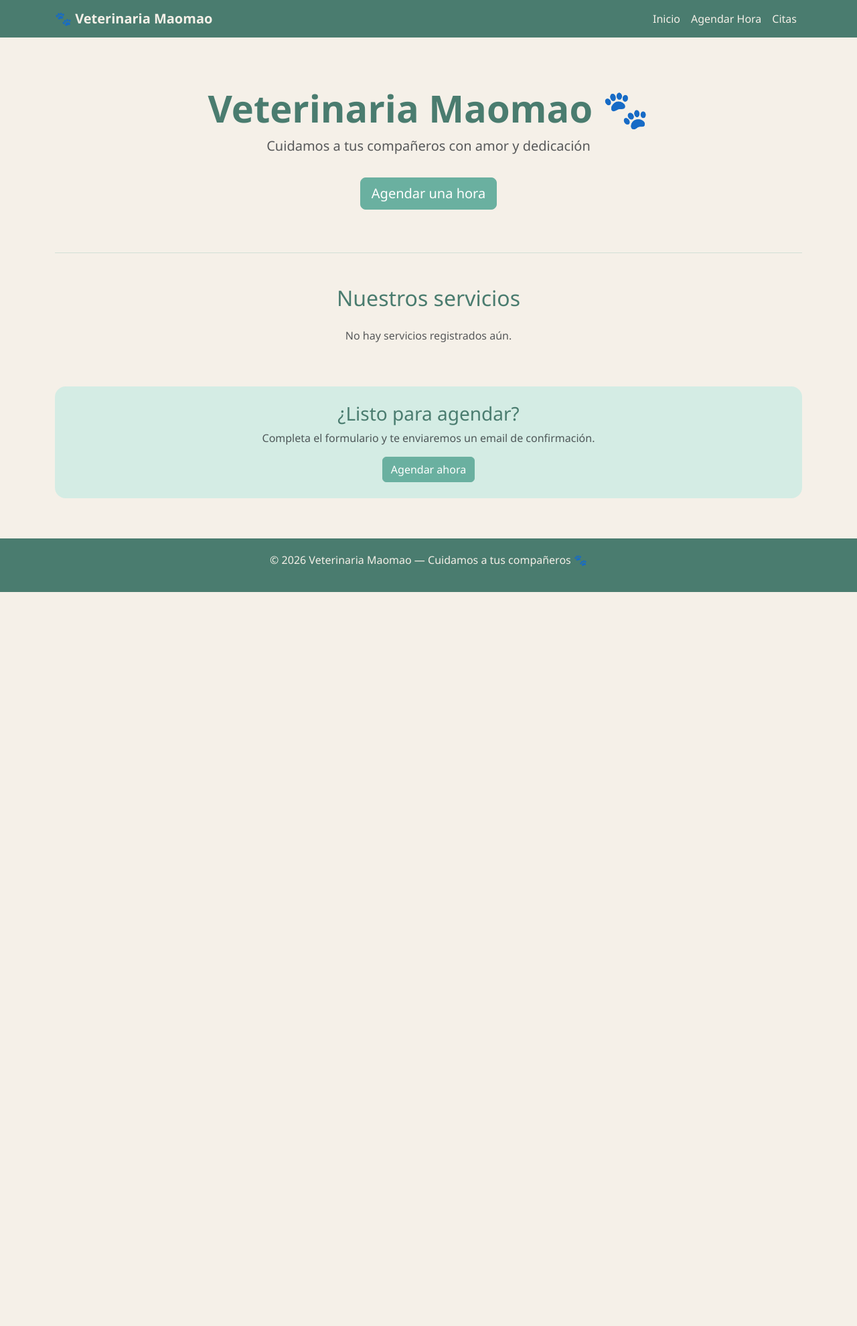
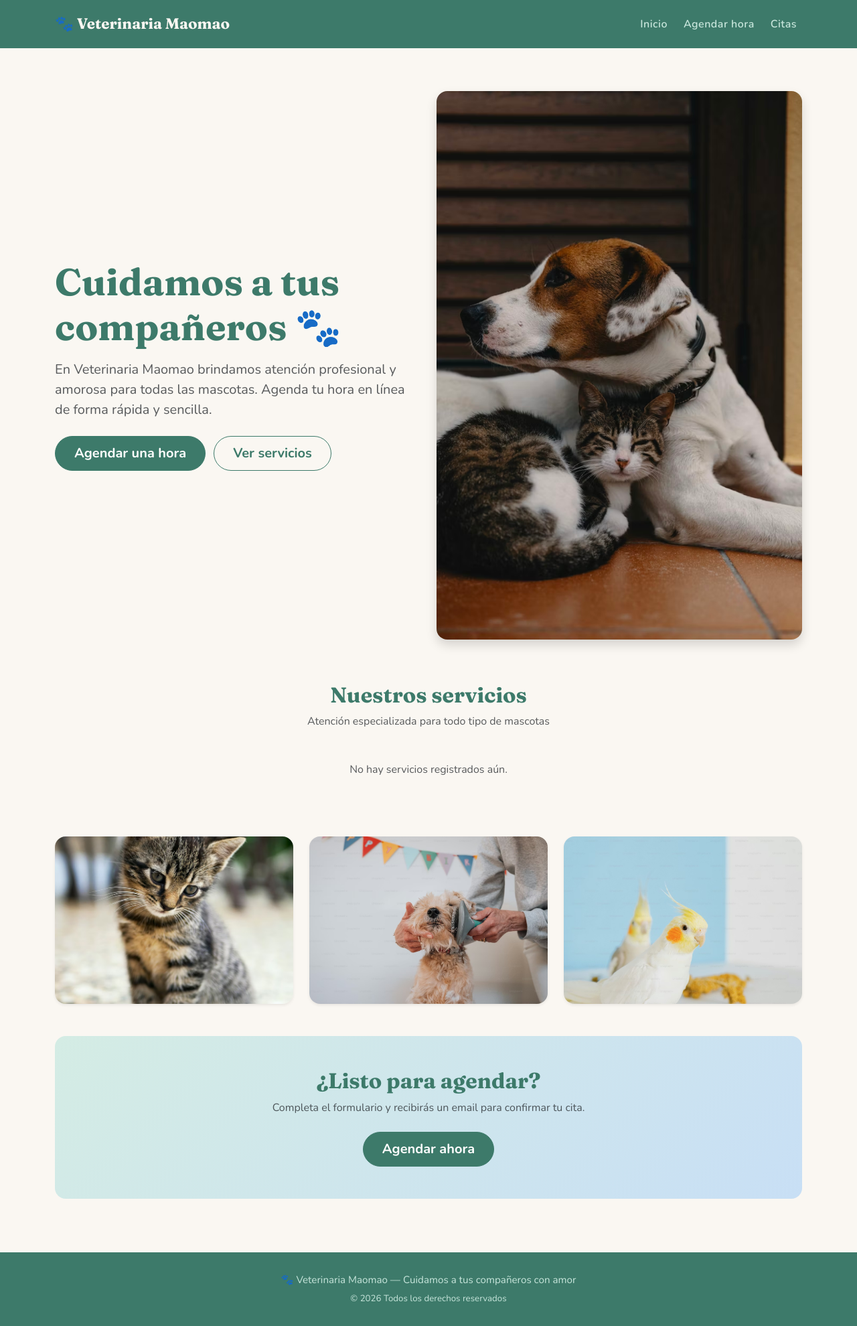
Before and after one commit to DanielaFMV/veterinaria-maomao, a Django app: page / in a window 1280 px wide. Shown: the whole page at 67% size. Before the commit the page ends 884 px from the top, so only its background shows below. Run offline with Django 5.2, Linux system fonts and the light colour scheme; data that the repository does not hold is empty.

Commit message:
mejoras de diseño: tipografía e imágenes

```diff
--- a/maomao/settings/base.py
+++ b/maomao/settings/base.py
@@ -59,6 +59,7 @@ USE_I18N = True
 USE_TZ = True
 
 STATIC_URL = '/static/'
+STATICFILES_DIRS = [BASE_DIR / 'static']
 STATIC_ROOT = BASE_DIR / 'staticfiles'
 STATICFILES_STORAGE = 'whitenoise.storage.CompressedManifestStaticFilesStorage'
 
--- a/templates/citas/base.html
+++ b/templates/citas/base.html
@@ -1,3 +1,4 @@
+{% load static %}
 <!DOCTYPE html>
 <html lang="es">
 <head>
@@ -5,67 +6,98 @@
     <meta name="viewport" content="width=device-width, initial-scale=1.0">
     <title>{% block title %}Veterinaria Maomao{% endblock %}</title>
     <link href="https://cdn.jsdelivr.net/npm/bootstrap@5.3.0/dist/css/bootstrap.min.css" rel="stylesheet">
+    <link href="https://fonts.googleapis.com/css2?family=Fraunces:wght@700;900&family=Nunito:wght@400;600;700&display=swap" rel="stylesheet">
     <style>
         body {
-            background-color: #f5f0e8;
-            font-family: 'Segoe UI', sans-serif;
+            background-color: #faf7f2;
+            font-family: 'Nunito', sans-serif;
+            color: #3a3a3a;
+        }
+        h1, h2, h3 {
+            font-family: 'Fraunces', serif;
+            color: #3d7a6a;
         }
         .navbar {
-            background-color: #4a7c6f !important;
+            background-color: #3d7a6a !important;
+            padding: 14px 0;
         }
-        .navbar-brand, .nav-link {
-            color: #f5f0e8 !important;
+        .navbar-brand {
+            color: #faf7f2 !important;
+            font-family: 'Fraunces', serif;
+            font-size: 1.4rem;
+        }
+        .nav-link {
+            color: #c8e6dc !important;
+            font-weight: 600;
+            letter-spacing: 0.03em;
         }
         .nav-link:hover {
-            color: #b8d8c8 !important;
+            color: #ffffff !important;
         }
         .btn-primary {
-            background-color: #6ab0a0;
-            border-color: #6ab0a0;
+            background-color: #3d7a6a;
+            border-color: #3d7a6a;
+            border-radius: 30px;
+            padding: 10px 28px;
+            font-weight: 700;
         }
         .btn-primary:hover {
-            background-color: #4a7c6f;
-            border-color: #4a7c6f;
+            background-color: #2f5f52;
+            border-color: #2f5f52;
         }
-        h1, h2, h3 {
-            color: #4a7c6f;
+        .btn-outline-primary {
+            color: #3d7a6a;
+            border-color: #3d7a6a;
+            border-radius: 30px;
+            padding: 10px 28px;
+            font-weight: 700;
+        }
+        .btn-outline-primary:hover {
+            background-color: #3d7a6a;
+            color: white;
         }
         .card {
             border: none;
-            border-radius: 16px;
+            border-radius: 20px;
+            box-shadow: 0 4px 20px rgba(0,0,0,0.07);
         }
         footer {
-            background-color: #4a7c6f;
-            color: #f5f0e8;
+            background-color: #3d7a6a;
+            color: #c8e6dc;
             text-align: center;
-            padding: 20px;
-            margin-top: 60px;
+            padding: 30px;
+            margin-top: 80px;
+            font-size: 0.95rem;
+        }
+        footer a {
+            color: #ffffff;
         }
     </style>
 </head>
 <body>
-    <nav class="navbar navbar-expand-lg mb-4">
+    <nav class="navbar navbar-expand-lg">
         <div class="container">
-            <a class="navbar-brand fw-bold" href="{% url 'citas:inicio' %}">🐾 Veterinaria Maomao</a>
+            <a class="navbar-brand" href="{% url 'citas:inicio' %}">🐾 Veterinaria Maomao</a>
             <button class="navbar-toggler" type="button" data-bs-toggle="collapse" data-bs-target="#navMenu">
                 <span class="navbar-toggler-icon"></span>
             </button>
             <div class="collapse navbar-collapse" id="navMenu">
-                <ul class="navbar-nav ms-auto">
+                <ul class="navbar-nav ms-auto gap-2">
                     <li class="nav-item"><a class="nav-link" href="{% url 'citas:inicio' %}">Inicio</a></li>
-                    <li class="nav-item"><a class="nav-link" href="{% url 'citas:agendar' %}">Agendar Hora</a></li>
+                    <li class="nav-item"><a class="nav-link" href="{% url 'citas:agendar' %}">Agendar hora</a></li>
                     <li class="nav-item"><a class="nav-link" href="{% url 'citas:lista_citas' %}">Citas</a></li>
                 </ul>
             </div>
         </div>
     </nav>
 
-    <div class="container">
+    <div class="container my-5">
         {% block content %}{% endblock %}
     </div>
 
     <footer>
-        <p>© 2026 Veterinaria Maomao — Cuidamos a tus compañeros 🐾</p>
+        <p class="mb-1">🐾 Veterinaria Maomao — Cuidamos a tus compañeros con amor</p>
+        <small>© 2026 Todos los derechos reservados</small>
     </footer>
 
     <script src="https://cdn.jsdelivr.net/npm/bootstrap@5.3.0/dist/js/bootstrap.bundle.min.js"></script>
--- a/templates/citas/inicio.html
+++ b/templates/citas/inicio.html
@@ -1,39 +1,63 @@
 {% extends 'citas/base.html' %}
+{% load static %}
 
 {% block title %}Inicio — Veterinaria Maomao{% endblock %}
 
 {% block content %}
 
 <!-- Hero -->
-<div class="text-center py-5">
-    <h1 class="display-4 fw-bold">Veterinaria Maomao 🐾</h1>
-    <p class="lead text-muted">Cuidamos a tus compañeros con amor y dedicación</p>
-    <a href="{% url 'citas:agendar' %}" class="btn btn-primary btn-lg mt-3">Agendar una hora</a>
+<div class="row align-items-center mb-5 py-3">
+    <div class="col-md-6 mb-4 mb-md-0">
+        <h1 class="display-4 fw-bold mb-3">Cuidamos a tus compañeros 🐾</h1>
+        <p class="lead text-muted mb-4">En Veterinaria Maomao brindamos atención profesional y amorosa para todas las mascotas. Agenda tu hora en línea de forma rápida y sencilla.</p>
+        <a href="{% url 'citas:agendar' %}" class="btn btn-primary btn-lg me-2">Agendar una hora</a>
+        <a href="#servicios" class="btn btn-outline-primary btn-lg">Ver servicios</a>
+    </div>
+    <div class="col-md-6">
+        <img src="{% static 'img/hero.jpg' %}" alt="Veterinaria Maomao" class="img-fluid rounded-4 shadow">
+    </div>
 </div>
 
-<hr style="border-color: #6ab0a0;">
+<!-- Servicios -->
+<div id="servicios" class="mt-5">
+    <h2 class="text-center mb-2">Nuestros servicios</h2>
+    <p class="text-center text-muted mb-5">Atención especializada para todo tipo de mascotas</p>
 
-<!-- Servicios -->
-<h2 class="text-center mt-5 mb-4">Nuestros servicios</h2>
     <div class="row g-4">
         {% for servicio in servicios %}
         <div class="col-md-4">
-        <div class="card h-100 shadow-sm p-4" style="background-color: #e8f5f0;">
-            <h5 class="card-title">{{ servicio.nombre }}</h5>
-            <p class="card-text text-muted">{{ servicio.descripcion }}</p>
-            <small class="text-muted">Duración estimada: {{ servicio.duracion_minutos }} minutos</small>
+            <div class="card h-100 p-4" style="background-color: #eef7f3;">
+                <h5 class="mb-2">{{ servicio.nombre }}</h5>
+                <p class="text-muted small mb-3">{{ servicio.descripcion }}</p>
+                <span class="badge rounded-pill" style="background-color: #3d7a6a; width: fit-content;">
+                    ⏱ {{ servicio.duracion_minutos }} min
+                </span>
             </div>
         </div>
         {% empty %}
         <p class="text-center text-muted">No hay servicios registrados aún.</p>
         {% endfor %}
     </div>
+</div>
+
+<!-- Galería -->
+<div class="row g-4 mt-5">
+    <div class="col-md-4">
+        <img src="{% static 'img/gato.jpg' %}" alt="Gato" class="img-fluid rounded-4 shadow-sm" style="height: 250px; width: 100%; object-fit: cover;">
+    </div>
+    <div class="col-md-4">
+        <img src="{% static 'img/bano.jpg' %}" alt="Baño y peluquería" class="img-fluid rounded-4 shadow-sm" style="height: 250px; width: 100%; object-fit: cover;">
+    </div>
+    <div class="col-md-4">
+        <img src="{% static 'img/exoticos.jpg' %}" alt="Animales exóticos" class="img-fluid rounded-4 shadow-sm" style="height: 250px; width: 100%; object-fit: cover;">
+    </div>
+</div>
 
 <!-- CTA -->
-<div class="text-center mt-5 py-4" style="background-color: #d4ece4; border-radius: 16px;">
-    <h3>¿Listo para agendar?</h3>
-    <p class="text-muted">Completa el formulario y te enviaremos un email de confirmación.</p>
-    <a href="{% url 'citas:agendar' %}" class="btn btn-primary">Agendar ahora</a>
+<div class="text-center mt-5 py-5 rounded-4" style="background: linear-gradient(135deg, #d4ece4, #c8dff5);">
+    <h2>¿Listo para agendar?</h2>
+    <p class="text-muted mb-4">Completa el formulario y recibirás un email para confirmar tu cita.</p>
+    <a href="{% url 'citas:agendar' %}" class="btn btn-primary btn-lg">Agendar ahora</a>
 </div>
 
 {% endblock %}
```
Also changed, not shown: templates/citas/agendar.html (+9 -5 lines), static/img/bano.jpg (added), static/img/exoticos.jpg (added), static/img/gato.jpg (added), static/img/hero.jpg (added), static/img/logo.png (added). Lines whose indentation alone changed are shown as unchanged.
